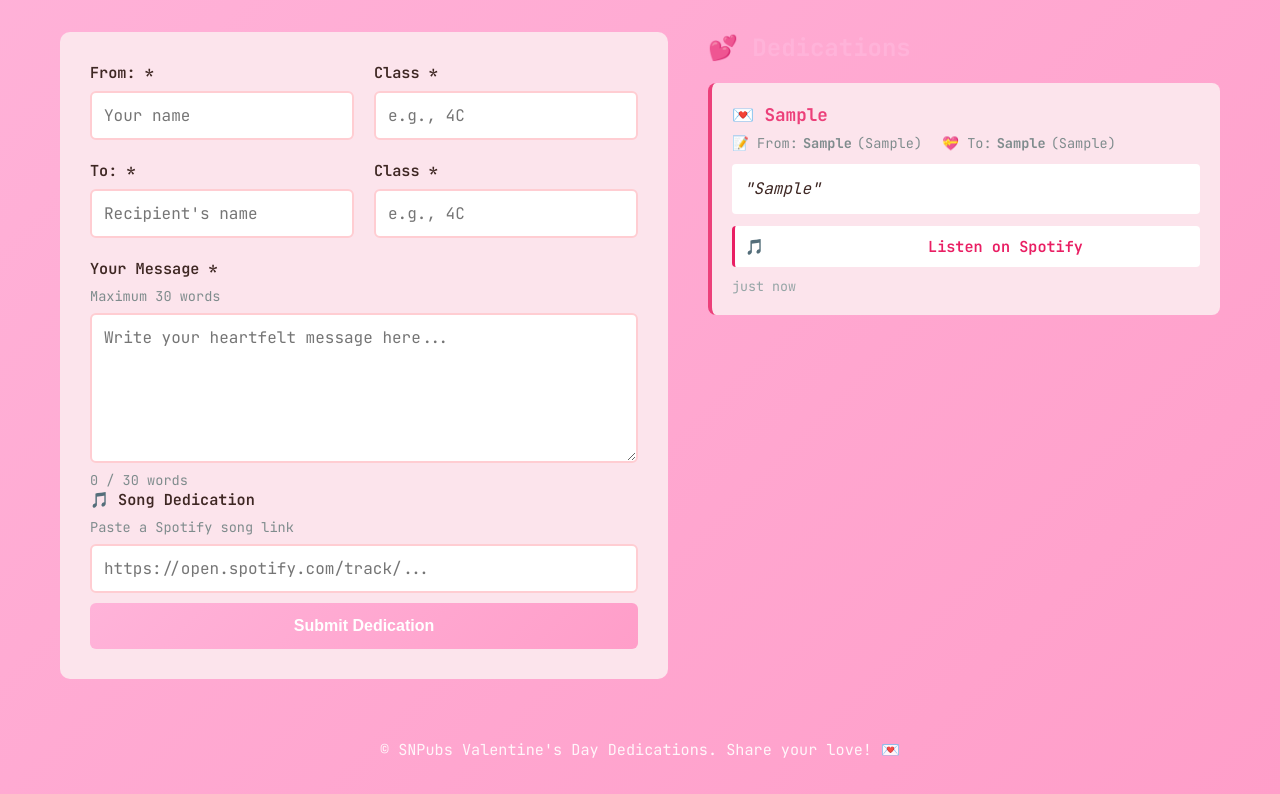
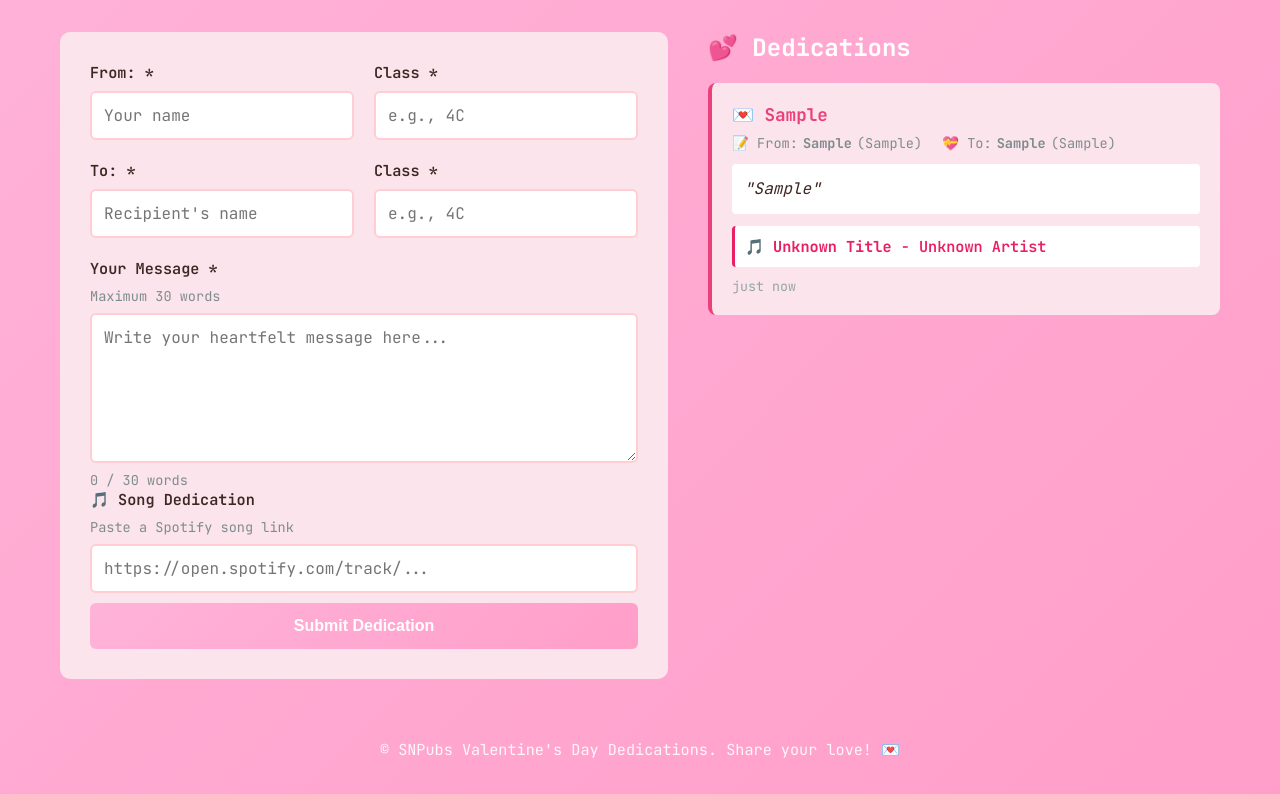
Before and after one commit to avrilwl/snpubsvday, a website: page index.html in a window 1280 px wide. Both pictures are taken after typing "Sample", "Sample", "Sample", "Sample", "Sample", "Sample" into the empty fields and a click on the button "Submit Dedication". Shown: the part 194-988 px from the top of the page. Drawn offline with Linux system fonts and the light colour scheme.

Commit message:
Add files via upload

```diff
--- a/app.js
+++ b/app.js
@@ -180,7 +180,7 @@ function createDedicationCard(dedication, index) {
     const formattedTime = formatDate(dedication.timestamp);
     const spotifySection = dedication.spotifyUrl ? `
         <div class="dedication-song">
-            🎵 <strong>Song Dedication:</strong> <a href="${escapeHtml(dedication.spotifyUrl)}" target="_blank" rel="noopener noreferrer">Listen on Spotify</a>
+            🎵 <a href="${escapeHtml(dedication.spotifyUrl)}" target="_blank" rel="noopener noreferrer"><strong>${escapeHtml(dedication.songTitle || 'Unknown Title')}</strong> - ${escapeHtml(dedication.songArtist || 'Unknown Artist')}</a>
         </div>
     ` : '';
 
--- a/app.ts
+++ b/app.ts
@@ -193,7 +193,7 @@ function createDedicationCard(dedication: Dedication, index: number): string {
     const formattedTime = formatDate(dedication.timestamp);
     const spotifySection = dedication.spotifyUrl ? `
         <div class="dedication-song">
-            🎵 <strong>Song Dedication:</strong> <a href="${escapeHtml(dedication.spotifyUrl)}" target="_blank" rel="noopener noreferrer">Listen on Spotify</a>
+            🎵 <a href="${escapeHtml(dedication.spotifyUrl)}" target="_blank" rel="noopener noreferrer"><strong>${escapeHtml(dedication.songTitle || 'Unknown Title')}</strong> - ${escapeHtml(dedication.songArtist || 'Unknown Artist')}</a>
         </div>
     ` : '';
 
--- a/styles.css
+++ b/styles.css
@@ -208,7 +208,7 @@ main {
 
 .dedications-section h2 {
     margin-bottom: 20px;
-    color: var(--primary-color);
+    color: white;
 }
 
 .dedications-list {
```
